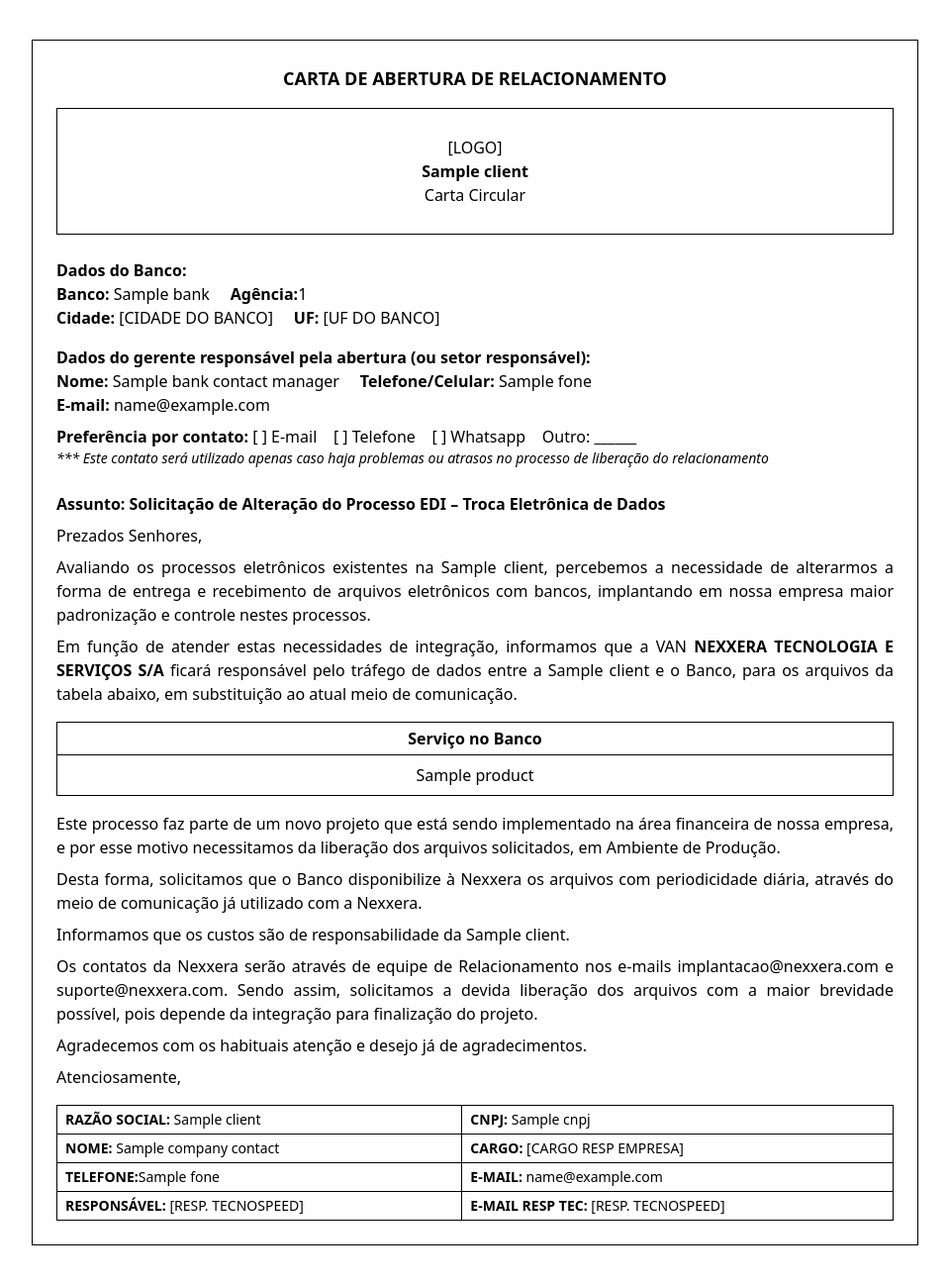
After one commit to gbrielrobles/tecnospeed, a Node project: template backend/public/templates/nexxera/letter.hbs in a window 1280 px wide. The commit adds this page. Shown: the whole page at 99% size, without its empty margins (160-1119 px from the left). Run offline with Node 20 templates, Linux system fonts and the light colour scheme; the template is opened without the code that fills it: most values are stand-ins (such as "Sample title", 1, 10 or a date in 2020); some libraries are stand-ins or nearby versions.

Commit message:
create doc nexxera

```diff
--- /dev/null
+++ b/backend/public/templates/nexxera/letter.hbs
@@ -0,0 +1,104 @@
+<!DOCTYPE html>
+<html lang="pt-br">
+<head>
+  <meta charset="UTF-8">
+  <meta name="viewport" content="width=device-width, initial-scale=1.0">
+  <title>Carta de Abertura de Relacionamento</title>
+  <script src="https://cdn.tailwindcss.com"></script>
+</head>
+<body class="bg-white text-black p-10">
+  <div class="max-w-4xl mx-auto border border-black p-6">
+    <h1 class="text-center font-bold text-lg mb-4">CARTA DE ABERTURA DE RELACIONAMENTO</h1>
+    <div class="border border-black h-32 mb-6 flex flex-col items-center justify-center">
+      <div>[LOGO]</div>
+      <div class="font-bold">{{client.legalName}}</div>
+      <div>Carta Circular</div>
+    </div>
+    <h2 class="font-semibold">Dados do Banco:</h2>
+    <p><strong>Banco:</strong> {{bank.name}} &nbsp;&nbsp;&nbsp; <strong>Agência:</strong>{{client.branchNumber}}</p>
+    <p><strong>Cidade:</strong> [CIDADE DO BANCO] &nbsp;&nbsp;&nbsp; <strong>UF:</strong> [UF DO BANCO]</p>
+
+    <h2 class="font-semibold mt-4">Dados do gerente responsável pela abertura (ou setor responsável):</h2>
+    <p><strong>Nome:</strong> {{bank.bankContactManager.name}} &nbsp;&nbsp;&nbsp; <strong>Telefone/Celular:</strong> {{bank.bankContactManager.fone}}</p>
+    <p><strong>E-mail:</strong> {{bank.bankContactManager.email}}</p>
+    <p class="mt-2"><strong>Preferência por contato:</strong>
+      [ ] E-mail &nbsp;&nbsp; [ ] Telefone &nbsp;&nbsp; [ ] Whatsapp &nbsp;&nbsp; Outro: ______
+    </p>
+    <p class="text-sm italic">*** Este contato será utilizado apenas caso haja problemas ou atrasos no processo de liberação do relacionamento</p>
+
+    <h2 class="font-semibold mt-6">Assunto: Solicitação de Alteração do Processo EDI – Troca Eletrônica de Dados</h2>
+    <p class="mt-2">Prezados Senhores,</p>
+    <p class="mt-2 text-justify">
+      Avaliando os processos eletrônicos existentes na {{client.legalName}}, percebemos a necessidade de alterarmos a forma de entrega e recebimento de arquivos eletrônicos com bancos, implantando em nossa empresa maior padronização e controle nestes processos.
+    </p>
+    <p class="mt-2 text-justify">
+      Em função de atender estas necessidades de integração, informamos que a VAN <strong>NEXXERA TECNOLOGIA E SERVIÇOS S/A</strong> ficará responsável pelo tráfego de dados entre a {{client.legalName}} e o Banco, para os arquivos da tabela abaixo, em substituição ao atual meio de comunicação.
+    </p>
+
+    <table class="w-full border border-black mt-4 text-center">
+      <thead>
+         {{#with bank}}
+            {{#each products}}
+                {{#if selected}}
+                    <tr>
+                        <th class="border border-black px-2 py-1">Serviço no Banco</th>
+                    </tr>
+                {{/if}}
+            {{/each}}
+        {{/with}}
+      </thead>
+      <tbody>
+        {{#with bank}}
+            {{#each products}}
+                {{#if selected}}
+                    <tr>
+                        <td class="border border-black px-2 py-2">{{name}}</td>
+                    </tr>
+                {{/if}}
+            {{/each}}
+        {{/with}}
+      </tbody>
+    </table>
+
+    <p class="mt-4 text-justify">
+      Este processo faz parte de um novo projeto que está sendo implementado na área financeira de nossa empresa, e por esse motivo necessitamos da liberação dos arquivos solicitados, em Ambiente de Produção.
+    </p>
+    <p class="mt-2 text-justify">
+      Desta forma, solicitamos que o Banco disponibilize à Nexxera os arquivos com periodicidade diária, através do meio de comunicação já utilizado com a Nexxera.
+    </p>
+    <p class="mt-2 text-justify">
+      Informamos que os custos são de responsabilidade da {{client.legalName}}.
+    </p>
+    <p class="mt-2 text-justify">
+      Os contatos da Nexxera serão através de equipe de Relacionamento nos e-mails implantacao@nexxera.com e suporte@nexxera.com. Sendo assim, solicitamos a devida liberação dos arquivos com a maior brevidade possível, pois depende da integração para finalização do projeto.
+    </p>
+    <p class="mt-2">Agradecemos com os habituais atenção e desejo já de agradecimentos.</p>
+    <p class="mt-2">Atenciosamente,</p>
+
+    <table class="w-full border border-black mt-4 text-sm">
+      <tbody>
+        {{#with client}}
+        <tr>
+          <td class="border border-black px-2 py-1"><strong>RAZÃO SOCIAL:</strong> {{legalName}}</td>
+          <td class="border border-black px-2 py-1"><strong>CNPJ:</strong> {{cnpj}}</td>
+        </tr>
+        {{/with}}
+         {{#with client.companyContact}}
+        <tr>
+          <td class="border border-black px-2 py-1"><strong>NOME:</strong> {{name}}</td>
+          <td class="border border-black px-2 py-1"><strong>CARGO:</strong> [CARGO RESP EMPRESA]</td>
+        </tr>
+        <tr>
+          <td class="border border-black px-2 py-1"><strong>TELEFONE:</strong>{{fone}}</td>
+          <td class="border border-black px-2 py-1"><strong>E-MAIL:</strong> {{email}}</td>
+        </tr>
+        {{/with}}
+        <tr>
+          <td class="border border-black px-2 py-1"><strong>RESPONSÁVEL:</strong> [RESP. TECNOSPEED]</td>
+          <td class="border border-black px-2 py-1"><strong>E-MAIL RESP TEC:</strong> [RESP. TECNOSPEED]</td>
+        </tr>
+      </tbody>
+    </table>
+  </div>
+</body>
+</html>
--- a/backend/src/core/letter/factory/confirm/letter.ts
+++ b/backend/src/core/letter/factory/confirm/letter.ts
@@ -7,8 +7,10 @@
 
 export abstract class FactoryLetter {
     static build(input: Letter) {
-        const templatePath = fromRootTemplate('letter.hbs');
-        const source = fs.readFileSync(templatePath, 'utf-8');
+        const templateNexxeraPath = fromRootTemplate('nexxera','letter.hbs');
+        const templateFinnetPath = fromRootTemplate('finnet','letter.hbs');
+
+        const source = fs.readFileSync(templateNexxeraPath, 'utf-8');
         const template = hbs.compile(source);
         const data = template(input);
 
```
Also changed, not shown: backend/public/templates/finnet/letter.hbs (renamed from backend/public/templates/letter.hbs, +30 -26 lines).
